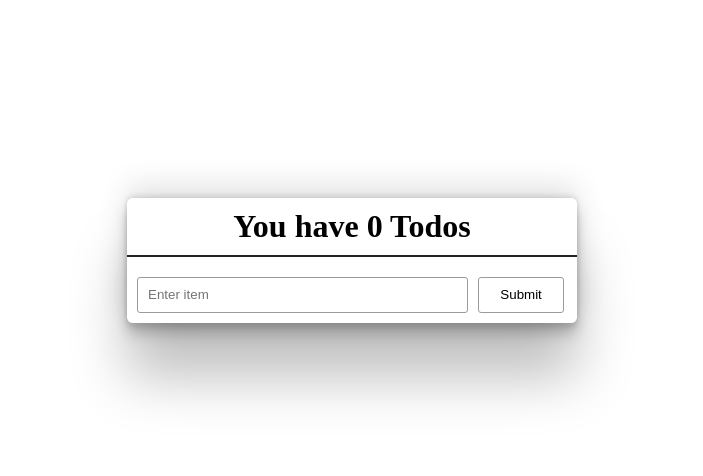
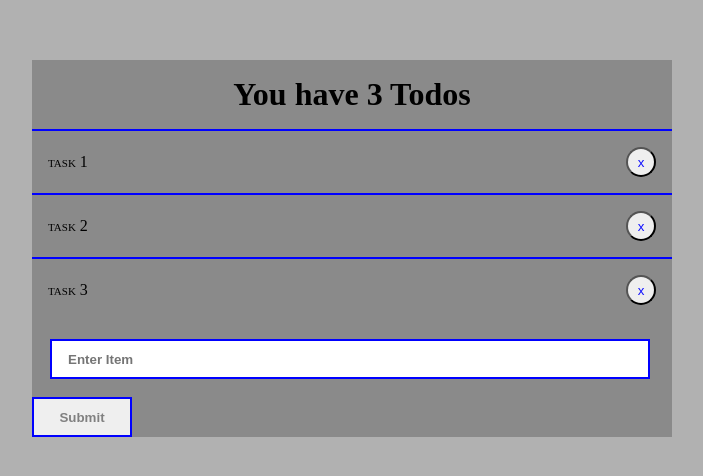
Before and after one commit to BrownEdgar/REACT_TEAM_2023, a React (Create React App) app: page / in a window 1280 px wide. Shown: the part 140-616 px from the top of the page, without its empty margins (288-991 px from the left). Built offline with nearby package versions, Linux system fonts and the light colour scheme.

Commit message:
Add my homework

```diff
--- /dev/null
+++ b/src/components/Tigran/FORM_2_TODO/App.jsx
@@ -0,0 +1,52 @@
+import React, { useState } from 'react'
+import Todos from './Todos'
+
+import "./sass/App.scss"
+
+export default function App() {
+const [task, settask] = useState([
+        {id: "1", name: "task 1"},
+        {id: "2", name: "task 2"},
+        {id: "3", name: "task 3"},
+])
+const [message, setmessage] = useState("")
+
+const handleSubmit = (e) => {
+    e.preventDefault()
+    setmessage(e.target.elements[0].value)
+    const newTask = {
+        id: Date.now().toString(),
+        name: e.target.elements[0].value,
+    }
+    task.length > 0
+    ? settask([...task, newTask])
+    : settask([newTask])
+    e.target.reset()
+}
+
+const deleteTask = (id) => {
+   const f = task.filter(elem => elem.id !== id)
+    settask(f)
+}
+
+const [value, setvalue] = useState(3)
+
+const minusOne = () => {
+    setvalue(value - 1)
+}
+const plusOne = () => {
+    setvalue(value + 1)
+}
+
+  return (
+    <div>
+        <Todos
+           task={task}
+           deleteTask={deleteTask}
+           value={value}
+           minusOne={minusOne}
+           handleSubmit={handleSubmit}
+           plusOne={plusOne} />
+    </div>
+  )
+}
--- /dev/null
+++ b/src/components/Tigran/FORM_2_TODO/Todos.jsx
@@ -0,0 +1,39 @@
+import React from 'react'
+import PropTypes from 'prop-types'
+
+export default function Todos({ task, deleteTask, value, minusOne, handleSubmit, plusOne}) {
+  return (
+    <div className='Main'>
+        <h1 className='Main__Title'>You have {value} Todos</h1>
+        <table className='Main__Table'>
+        {
+           task.map((elem,index)=> {
+            return (
+                <tr key={index}>
+                <td>{elem.name}</td>
+                <td>
+                    <button className='Main__Button' onClick={() => {deleteTask(elem.id); minusOne()}}>x</button>
+                </td>
+            </tr>
+            )
+           })
+        }
+        </table>
+        <form className='Main__Form' onSubmit={handleSubmit}>
+            <input type="text" placeholder='Enter Item'/>
+            <input type="submit" value="Submit" onClick={() => plusOne()} />
+        </form>
+    </div>
+  )
+}
+Todos.propTypes = {
+  deleteTask: PropTypes.func.isRequired,
+  minusOne: PropTypes.func.isRequired,
+  plusOne: PropTypes.func.isRequired,
+  handleSubmit: PropTypes.func.isRequired,
+  task: PropTypes.arrayOf(PropTypes.shape({
+    id: PropTypes.string,
+    name: PropTypes.string,
+  })),
+  value: PropTypes.number.isRequired,
+}
--- /dev/null
+++ b/src/components/Tigran/FORM_2_TODO/sass/App.scss
@@ -0,0 +1,59 @@
+@import "./mixins";
+@import "./variables";
+* {
+    box-sizing: border-box;
+    margin: 0;
+    padding: 0;
+}
+body {
+    background-color: rgba(128, 128, 128, 0.613);
+}
+.Main {
+    width: 50%;
+    height: auto;
+    background-color: rgba(128, 128, 128, 0.787);
+    margin:200px auto;
+    &__Title {
+        padding: $main-size;
+        text-align: center;
+        color: rgb(0, 0, 0);
+    }
+    &__Table {
+        border-collapse: collapse;
+        font-variant: small-caps;
+        tr {
+            border-top: $main-border;
+        }
+        td {
+            padding: $main-size;
+            width: 100%;
+        }
+    }
+    &__Button {
+        width: 30px;
+        height: 30px;
+        border-radius: 50%;
+        color: rgba(4, 4, 255, 0.953);
+        cursor: pointer;
+    }
+    &__Form {
+        input[type="text"] {
+            width: 600px;
+            height: 40px;
+            border: $main-border;
+            padding: $main-size;
+            margin: 18px;
+        }
+        ::placeholder {
+            font-weight: 800;
+        }
+        input[type="submit"] {
+            width: 100px;
+            height: 40px;
+            border: $main-border;
+            font-weight: 800;
+            color: gray;
+            cursor: pointer;
+        }
+    }
+}
--- /dev/null
+++ b/src/components/Tigran/FORM_2_TODO/sass/_mixins.scss
@@ -0,0 +1,5 @@
+@mixin myFlex($jusc, $alit) {
+    display: flex;
+    justify-content: center;
+    align-items: center;
+}
--- /dev/null
+++ b/src/components/Tigran/FORM_2_TODO/sass/_variables.scss
@@ -0,0 +1,2 @@
+$main-size: 1rem;
+$main-border: 2px solid blue;
--- a/src/index.js
+++ b/src/index.js
@@ -1,6 +1,6 @@
 import React from 'react';
 import ReactDOM from 'react-dom/client';
-import App from './components/Hayk/App'
+import App from './components/Tigran/FORM_2_TODO/App'
 const root = ReactDOM.createRoot(document.getElementById('root'));
 root.render(
     <App />
```
